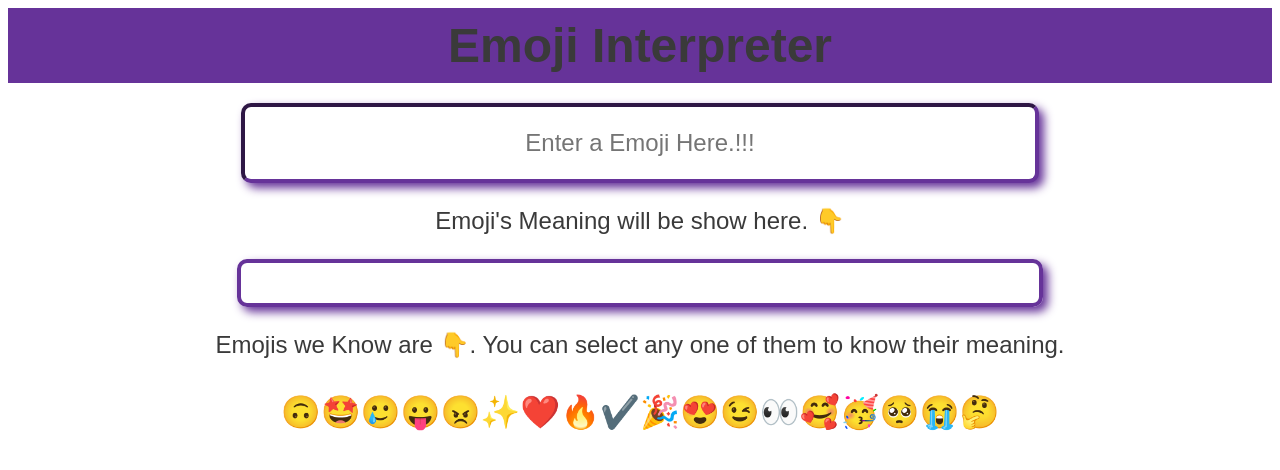
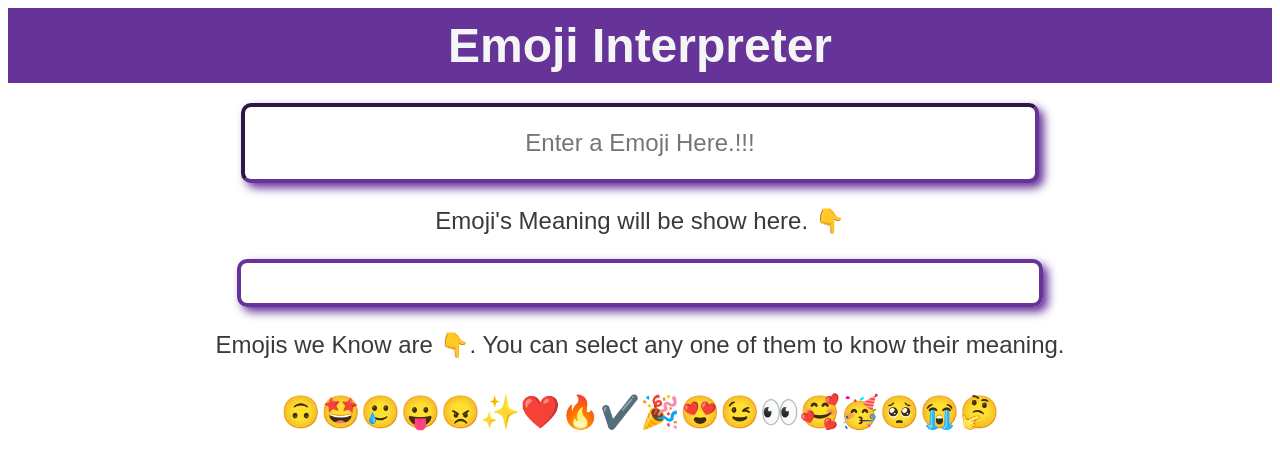
Before and after one commit to patildeep07/emoji-interpreter, a React (Create React App) app: page / in a window 1280 px wide. Shown: the top 470 px of the page. Built offline with nearby package versions, Linux system fonts and the light colour scheme.

Commit message:
Update styles.css

```diff
--- a/src/styles.css
+++ b/src/styles.css
@@ -7,6 +7,7 @@
 .title {
   font-size: 3rem;
   background-color: rebeccapurple;
+  color: whitesmoke;
   margin: 0;
   padding: 10px;
 }
```
